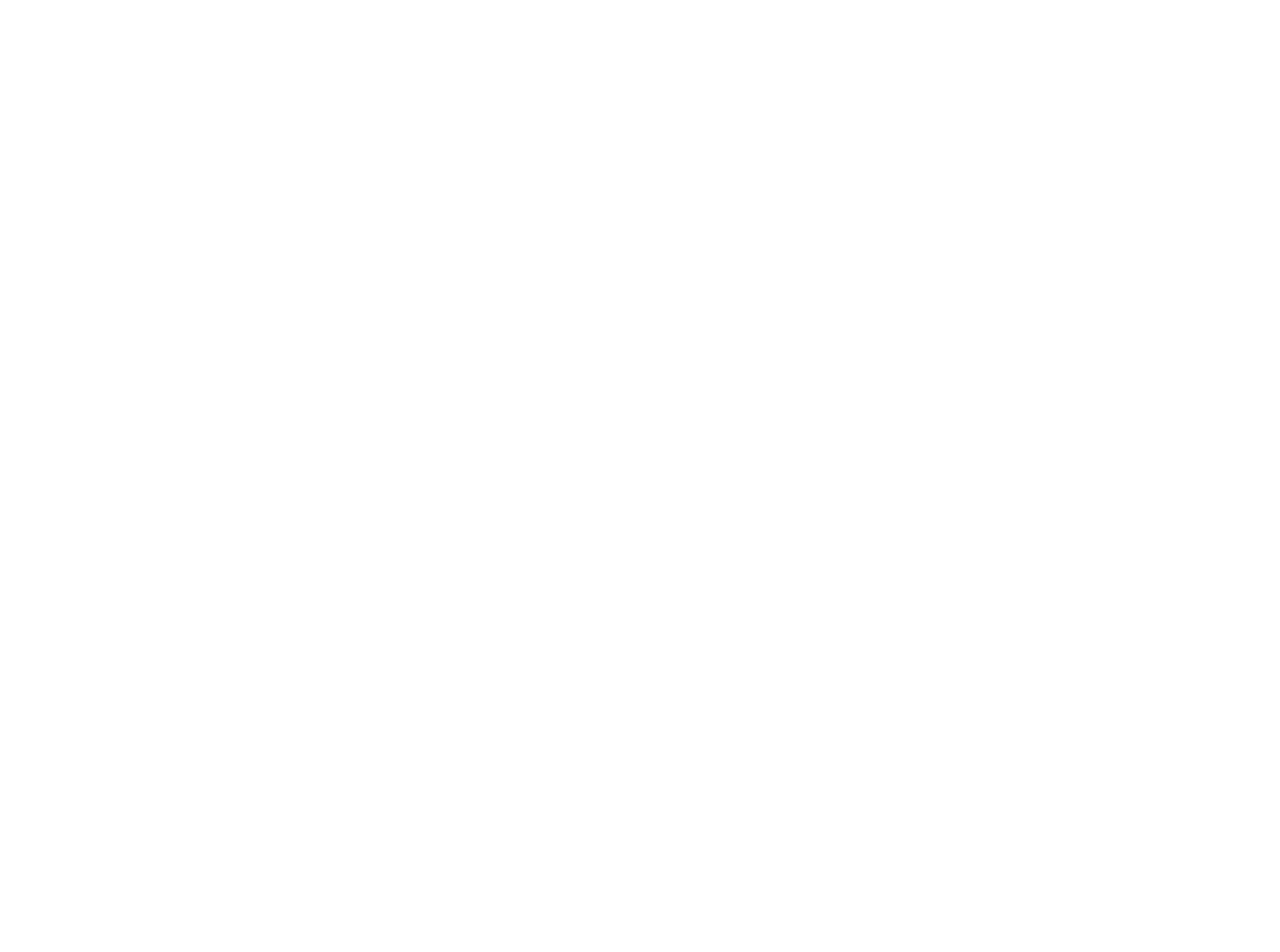
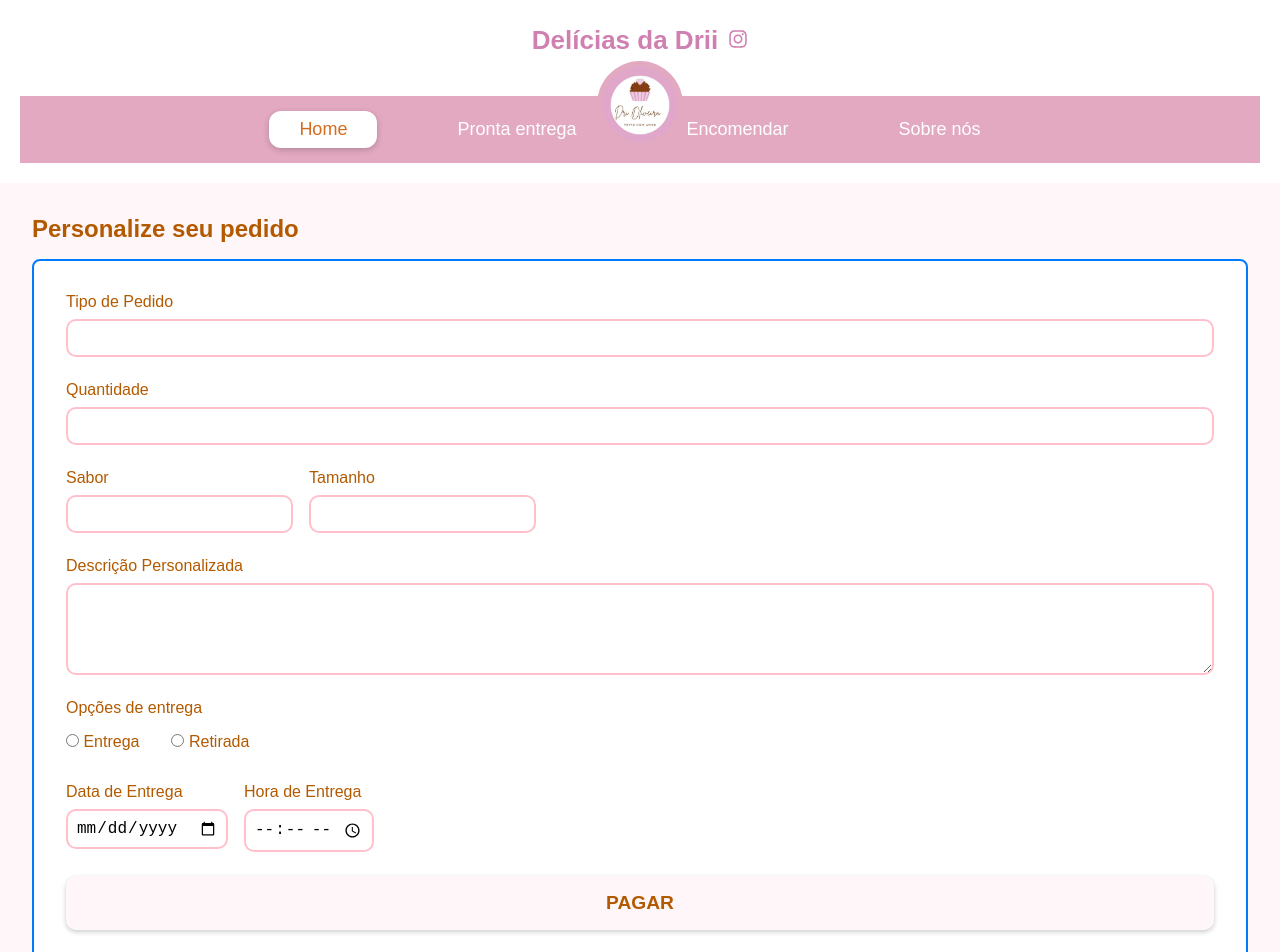
Before and after one commit to Raqfranca/univesp-pi-3-app, a React (Create React App) app: page /encomendar in a window 1280 px wide. Before the commit this address had no page. Shown: the top 952 px of the page. Before the commit the page ends 800 px from the top, so only its background shows below. Built offline with nearby package versions, Linux system fonts and the light colour scheme.

Commit message:
Acrecentando pag de encomenda

```diff
--- a/package.json
+++ b/package.json
@@ -12,6 +12,7 @@
     "react-icons": "^5.5.0",
     "react-router-dom": "^7.4.0",
     "react-scripts": "5.0.1",
+    "sass-loader": "^16.0.5",
     "web-vitals": "^2.1.4"
   },
   "scripts": {
--- a/src/App.tsx
+++ b/src/App.tsx
@@ -4,6 +4,7 @@
 import Home from './pages/Home/Home';
 import ProdutosProntosEntrega from './pages/ProdutosProntaEntrega/produtosProntosEntrega'
 import Sobre from './pages/Sobre/sobre';
+import PersonalizarPedido from 'pages/PersonalizarPedido';
 
 
 function App() {
@@ -13,6 +14,7 @@
         <Route path="/" element={<Home />} />
         <Route path="/produtos-prontos-entrega" element={<ProdutosProntosEntrega />} />
         <Route path="/sobre" element={<Sobre />} />
+        <Route path="/encomendar" element ={<PersonalizarPedido />} />
       </Routes>
     </Router>
   );
--- a/src/pages/Home/Home.tsx
+++ b/src/pages/Home/Home.tsx
@@ -6,11 +6,11 @@
 import Carrossel from "../components/Carrossel/Carrossel";
 
 
-const produtosProntosEntrega = [
-  { img: '/images/cento_doces_tradicional.jpg', nome: 'Cento de doces tradicionais', descricao: 'Brigadeiro tradicionar, beijinho ou bicho de pé', preco: 'RS: 120,00' },
-  { img: '/images/cento_doces.jpg', nome: 'Cento de doces finos', descricao: 'Ninho com nutella, paçoca, doce de leite, ferrero rocher, maraccuja, pistache', preco: 'RS: 140,00' },
-  { img: '/images/brigadeiro.jpg', nome: 'Brigadeiro na caixa', descricao: 'caixinha com 4 sabores variados', preco: 'RS: 12,00' },
-  { img: '/images/cenouracomchocolate.jpg', nome: 'Doce 4', descricao: 'Descrição do doce 3', preco: 'RS: 30,00' },
+export const produtosProntosEntrega = [
+  { img: '/images/cento_doces_tradicional.jpg', nome: 'Cento de doces tradicionais', descricao: 'Brigadeiro tradicionar, beijinho ou bicho de pé', preco: 'R$: 120,00' },
+  { img: '/images/cento_doces.jpg', nome: 'Cento de doces finos', descricao: 'Ninho com nutella, paçoca, doce de leite, ferrero rocher, maraccuja, pistache', preco: 'R$: 140,00' },
+  { img: '/images/brigadeiro.jpg', nome: 'Brigadeiro na caixa', descricao: 'caixinha com 4 sabores variados', preco: 'R$: 12,00' },
+  { img: '/images/cenouracomchocolate.jpg', nome: 'Doce 4', descricao: 'Descrição do doce 3', preco: 'R$: 30,00' },
 ];
 
 function Home() {
--- /dev/null
+++ b/src/pages/PersonalizarPedido/index.tsx
@@ -0,0 +1,76 @@
+import React from "react";
+import "./personalizarPedido.sass";
+import Navbar from '../components/Navbar/navbar';
+import { produtosProntosEntrega } from "../Home/Home";
+import CardProntosEntrega from '../components/CardProntosEntrega/cardProntosEntrega';
+
+<div className="opcoes-encomenda">
+  <h2>Produtos à pronta Entrega</h2>
+  <div className="produtos-grid">
+    {produtosProntosEntrega.map((produto, index) => (
+    <CardProntosEntrega key={index} produto={produto} />
+))}
+
+  </div>
+</div>
+
+const PersonalizarPedido = () => {
+  return (
+    <div>
+        <Navbar/>
+        <div className="personalizar-pedido">
+            <h2>Personalize seu pedido</h2>
+            <form className="pedido-form">
+            <div className="input-group">
+             <label>Tipo de Pedido</label>
+             <input type="text" />
+        </div>
+
+        <div className="input-group">
+          <label>Quantidade</label>
+          <input type="number" />
+        </div>
+
+        <div className="input-row">
+          <div className="input-group">
+            <label>Sabor</label>
+            <input type="text" />
+          </div>
+          <div className="input-group">
+            <label>Tamanho</label>
+            <input type="text" />
+          </div>
+        </div>
+
+        <div className="input-group">
+          <label>Descrição Personalizada</label>
+          <textarea rows="4"></textarea>
+        </div>
+
+        <div className="input-group">
+          <label>Opções de entrega</label>
+          <div className="radio-group">
+            <label><input type="radio" name="opcaoEntrega" /> Entrega</label>
+            <label><input type="radio" name="opcaoEntrega" /> Retirada</label>
+          </div>
+        </div>
+
+        <div className="input-row">
+          <div className="input-group">
+            <label>Data de Entrega</label>
+            <input type="date" />
+          </div>
+          <div className="input-group">
+            <label>Hora de Entrega</label>
+            <input type="time" />
+          </div>
+        </div>
+
+        <button type="submit" className="botao-pagar">PAGAR</button>
+      </form>
+    </div>
+    </div>
+  );
+};
+
+export default PersonalizarPedido;
--- /dev/null
+++ b/src/pages/PersonalizarPedido/personalizarPedido.sass
@@ -0,0 +1,67 @@
+.personalizar-pedido
+  padding: 2rem
+  background-color: #fef6f8
+  min-height: 100vh
+  h2
+    color: #b35a00
+    margin-bottom: 1rem
+
+.pedido-form
+  background: white
+  border: 2px solid #007bff
+  border-radius: 8px
+  padding: 2rem
+  display: flex
+  flex-direction: column
+  gap: 1.5rem
+
+.input-group
+  display: flex
+  flex-direction: column
+
+  label
+    color: #b35a00
+    margin-bottom: 0.5rem
+
+  input, textarea
+    border: 2px solid pink
+    border-radius: 10px
+    padding: 0.5rem
+    font-size: 1rem
+    outline: none
+
+.input-row
+  display: flex
+  gap: 1rem
+
+.radio-group
+  display: flex
+  gap: 2rem
+  margin-top: 0.5rem
+
+.botao-pagar
+  background: #fef6f8
+  border: none
+  border-radius: 10px
+  padding: 1rem
+  font-size: 1.2rem
+  color: #b35a00
+  font-weight: bold
+  cursor: pointer
+  box-shadow: 0px 2px 5px rgba(0,0,0,0.2)
+
+  &:hover
+    background-color: #ffe0e8
+
+.produtos-grid
+  display: grid
+  grid-template-columns: repeat(auto-fit, minmax(300px, 1fr))
+  gap: 1rem
+  margin-bottom: 2rem
+
+.opcoes-encomenda
+  margin-bottom: 3rem
+
+.opcoes-encomenda h2
+  color: #b35a00
+  margin-bottom: 1rem
--- a/src/pages/components/card.sass
+++ b/src/pages/components/card.sass
@@ -41,5 +41,6 @@
   border: none
   cursor: pointer
 
+
 .card-prontos-entrega button:hover
   background-color: #555
```
Also changed, not shown: 1 other file (tests, documents, lock files or other folders).
